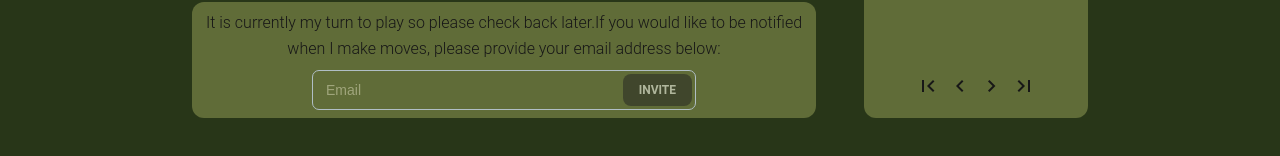
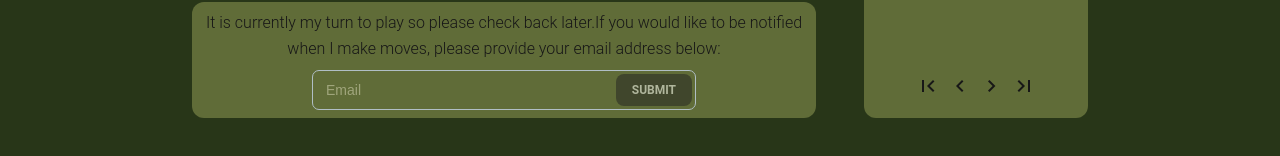
Before and after one commit to mkwalters/homepage, a Next.js app: page /interests/chess in a window 1280 px wide. Shown: the part 194-350 px from the top of the page. Built offline with nearby package versions, Linux system fonts and the light colour scheme; no server answers; the database is empty.

Commit message:
input => submit

```diff
--- a/components/InputWithButton.tsx
+++ b/components/InputWithButton.tsx
@@ -59,7 +59,7 @@ export function InputWithButton() {
         className="!absolute right-1 top-1"
         onClick={handleSubmit}
       >
-        Invite
+        Submit
       </Button>
     </div>
   ) : (
```
